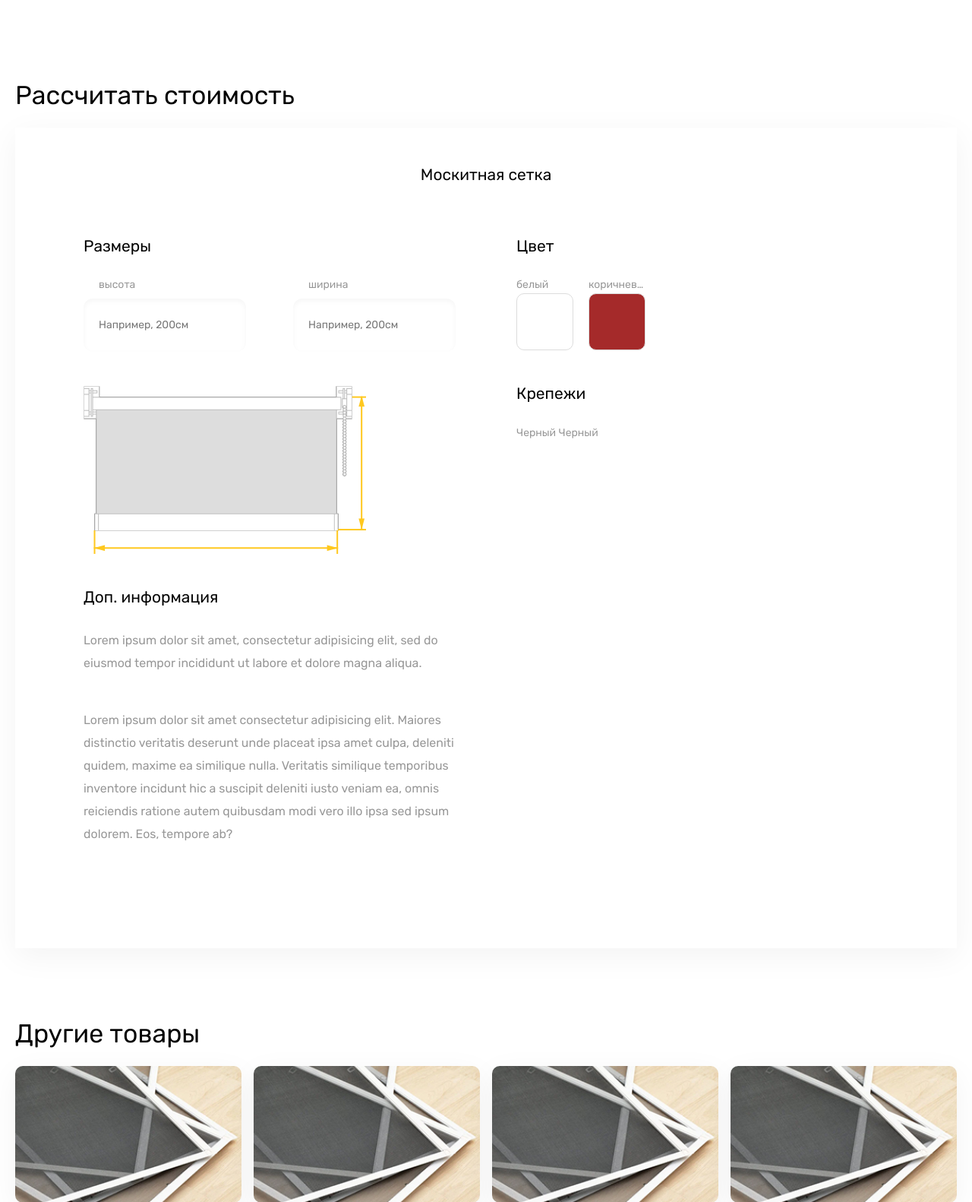
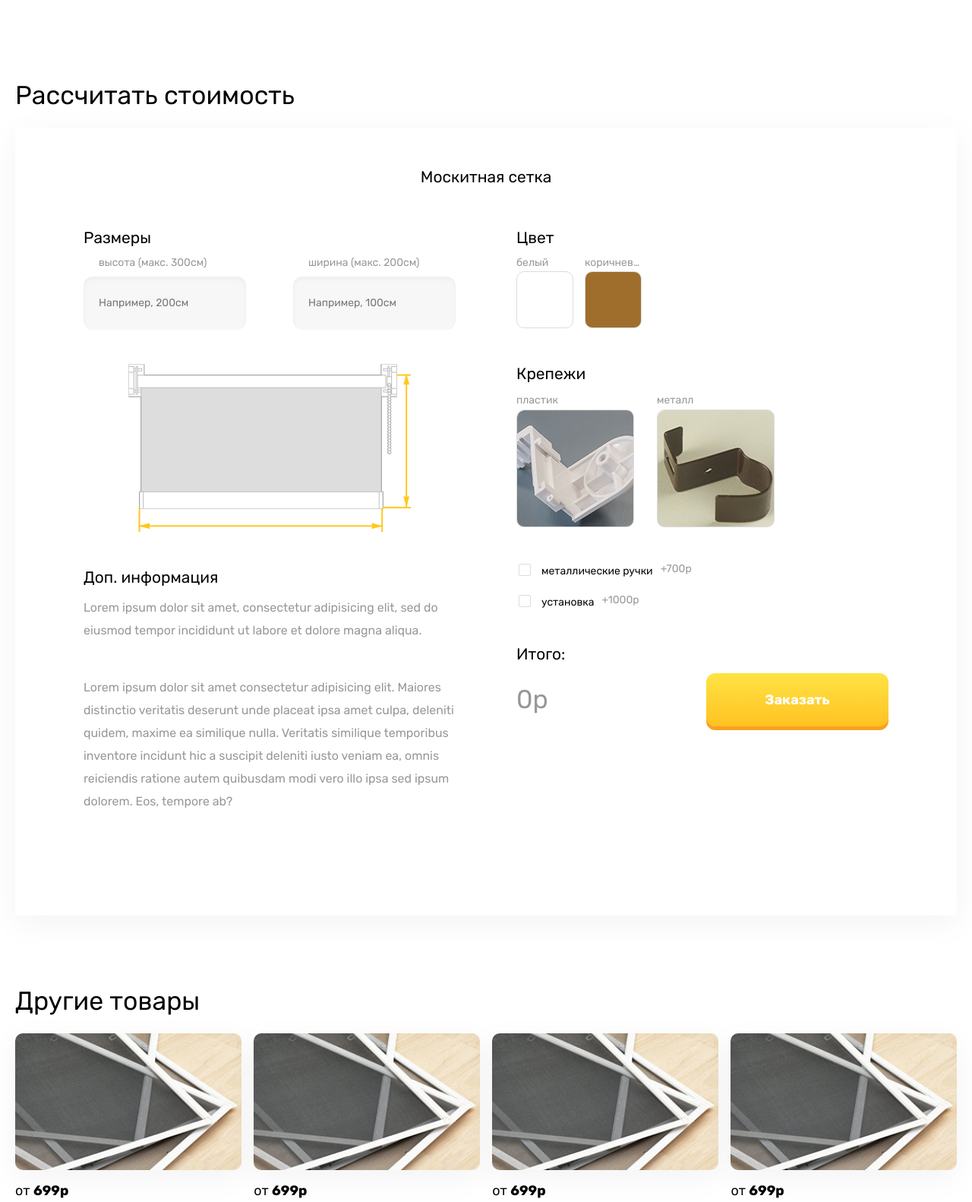
Before and after one commit to acr0matic/moskitsetki_msk, a PHP site: page /product-page.html in a window 1280 px wide. Shown: the part 2120-3702 px from the top of the page at 76% size. Run offline with PHP 8.4, Linux system fonts and the light colour scheme; style sheets or scripts are compiled from the project's sources.

Commit message:
Сверстан калькулятор, исправлены ошибки

```diff
--- a/src/product-page.html
+++ b/src/product-page.html
@@ -133,19 +133,19 @@
           <h2 class="sub-heading">Рассчитать стоимость</h2>
         </div>
         <!-- /.section-title -->
-        <div class="calculator">
+        <form class="calculator">
           <h3 class="calculator-title">Москитная сетка</h3>
           <div class="calculator-wrapper">
             <div class="calculator-column">
               <h3 class="calculator-title">Размеры</h3>
               <div class="calculator-block input-wrapper">
                 <label class="input-label">
-                  <span class="input-info">высота</span>
-                  <input class="input input-text" type="text"  placeholder="Например, 200см">
+                  <span class="input-info">высота (макс. 300см)</span>
+                  <input class="input input-text input-shadow" type="number" max="300" placeholder="Например, 200см">
                 </label>
                 <label class="input-label">
-                  <span class="input-info">ширина</span>
-                  <input class="input input-text" type="text"  placeholder="Например, 200см">
+                  <span class="input-info">ширина (макс. 200см)</span>
+                  <input class="input input-text input-shadow" max="200" type="number"  placeholder="Например, 100см">
                 </label>
               </div>
               <!-- /.input-wrapper -->
@@ -160,40 +160,63 @@
             <div class="calculator-column">
               <h3 class="calculator-title">Цвет</h3>
               <div class="calculator-block calculator-color">
-                <div class="radio-box">
+                <div class="radio-box radio-box-color">
                   <input class="radio radio-color" type="radio" id="color-white" name="color" value="white">
                   <label class="calculator-heading radio-color-icon" for="color-white" class="radio-wrapper">белый</label>
                 </div>
                 <!-- /.radio-box -->
-                <div class="radio-box">
+                <div class="radio-box radio-box-color">
                   <input class="radio radio-color" type="radio" id="color-brown" name="color" value="brown">
                   <label class="calculator-heading radio-color-icon" for="color-brown" class="radio-wrapper">коричневый</label>
                 </div>
                 <!-- /.radio-box -->
-
               </div>
               <!-- /.calculator-color -->
 
               <h3 class="calculator-title">Крепежи</h3>
-              <div class="calculator-fasteners">
-                <label class="input-label">
-                  <span>Черный</span>
-                  <input class="radio radio-fasteners" type="radio" name="color" value="white">
-                </label>
-                <label class="input-label">
-                  <span>Черный</span>
-                  <input class="radio radio-fasteners" type="radio" name="color" value="brown">
-                </label>
+              <div class="calculator-block calculator-fasteners">
+                <div class="radio-box radio-box-fasteners">
+                  <input class="radio" type="radio" id="fasteners-plastic" name="fasteners" value="plastic">
+                  <label class="calculator-heading radio-fasteners" for="fasteners-plastic" class="radio-wrapper">пластик</label>
+                </div>
+                <!-- /.radio-box -->
+                <div class="radio-box radio-box-fasteners">
+                  <input class="radio" type="radio" id="fasteners-metal" name="fasteners" value="metal">
+                  <label class="calculator-heading radio-fasteners" for="fasteners-metal" class="radio-wrapper">металл</label>
+                </div>
+                <!-- /.radio-box -->
               </div>
-              <!-- /.calculator-color -->
+              <!-- /.calculator-fasteners -->
+
+              <div class="calculator-block calculator-advanced">
+                <div class="checkbox">
+                  <input type="checkbox" id="calculator-iron-knob" />
+                  <label for="calculator-iron-knob">металлические ручки</label>
+                  <span>+700р</span>
+                </div>
+                <div class="checkbox">
+                  <input type="checkbox" id="calculator-install" />
+                  <label for="calculator-install">установка</label>
+                  <span>+1000р</span>
+                </div>
+              </div>
+              <!-- /.calculator-advanced -->
+
+              <div class="calculator-block calculator-final">
+                <h3 class="calculator-title">Итого:</h3>
+                <div class="calculator-order">
+                  <span class="calculator-price">0р</span>
+                  <button class="button button-large">Заказать</button>
+                </div>
+                <!-- /.calculator-order -->
+              </div>
+              <!-- /.calculator-column -->
             </div>
-            <!-- /.calculator-column -->
+            <!-- /.calculator-wrapper -->
           </div>
-          <!-- /.calculator-wrapper -->
-        </div>
-        <!-- /.calculator -->
-      </div>
-      <!-- /.container -->
+          <!-- /.calculator -->
+        </form>
+        <!-- /.container -->
     </section>
 
     <section id="other-products">
@@ -281,8 +304,8 @@
         <form class="form form-modal" action="">
           <h2 class="modal-title">Заказать обратный звонок</h2>
           <p class="modal-text">Укажите Ваш имя и номер телефона, мы свяжемся с Вами в ближайшее время, согласуем удобное время и дату</p>
-          <input class="input input-text" type="text" name="" placeholder="Ваше имя">
-          <input class="input input-text" type="text" name="" placeholder="Ваше имя">
+          <input class="input input-text input-shadow" type="text" name="" placeholder="Ваше имя">
+          <input class="input input-text input-shadow" type="text" name="" placeholder="Ваше имя">
           <div class="checkbox">
             <input type="checkbox" id="accept" />
             <label for="accept">Я согласен на обработку моих персональных данных согласно условиям <a href="" class="politics">политики конфиденциальности</a></label>
--- a/src/production.html
+++ b/src/production.html
@@ -269,8 +269,8 @@
         <form class="form form-modal" action="">
           <h2 class="modal-title">Заказать обратный звонок</h2>
           <p class="modal-text">Укажите Ваш имя и номер телефона, мы свяжемся с Вами в ближайшее время, согласуем удобное время и дату</p>
-          <input class="input input-text" type="text" name="" placeholder="Ваше имя">
-          <input class="input input-text" type="text" name="" placeholder="Ваше имя">
+          <input class="input input-text input-shadow" type="text" name="" placeholder="Ваше имя">
+          <input class="input input-text input-shadow" type="text" name="" placeholder="Ваше имя">
           <div class="checkbox">
             <input type="checkbox" id="accept" />
             <label for="accept">Я согласен на обработку моих персональных данных согласно условиям <a href="" class="politics">политики конфиденциальности</a></label>
--- a/src/styles/scss/abstracts/_variables.scss
+++ b/src/styles/scss/abstracts/_variables.scss
@@ -34,3 +34,8 @@
 $second-layer: 2;
 $third-layer: 3;
 $higher-layer: 10001;
+
+// Цвета в калькуляторе
+
+$calculator-white: #ffffff;
+$calculator-brown: #a06e2c;
--- a/src/styles/scss/base/_typography.scss
+++ b/src/styles/scss/base/_typography.scss
@@ -47,6 +47,7 @@
   font-weight: 500;
 }
 
+.calculator-price,
 .modal-title,
 .block-title,
 h1 {
@@ -63,7 +64,7 @@
   line-height: 45px;
 }
 
-h3
+h3,
 .modal-text,
 .product-description,
 .kit-item,
--- a/src/styles/scss/components/_input.scss
+++ b/src/styles/scss/components/_input.scss
@@ -8,6 +8,7 @@
   padding: 20px;
 
   box-shadow: inset 0 3px 7px 0 rgba(0, 0, 0, 0.04);
+  transition: all .3s ease;
 
   &-wrapper {
     display: flex;
@@ -17,6 +18,10 @@
     .input:first-child {
       margin-right: 30px;
     }
+  }
+
+  &:invalid {
+    background: #f8dada;
   }
 
   &-info {
@@ -29,6 +34,11 @@
     display: block;
     margin-bottom: 10px;
   }
+
+  &-shadow {
+    background: #f7f7f7;
+    box-shadow: inset 0 3px 7px 0 rgba(0, 0, 0, 0.04);
+  }
 }
 
 .form-callback {
@@ -40,9 +50,6 @@
 
 .form-contact {
   .input {
-    background: #f7f7f7;
-    box-shadow: inset 0 3px 7px 0 rgba(0, 0, 0, 0.04);
-
     &-text {
       margin-bottom: 30px;
     }
@@ -51,12 +58,15 @@
 
 .form-modal {
   .input {
-    background: #f7f7f7;
-    box-shadow: inset 0 3px 7px 0 rgba(0, 0, 0, 0.04);
-
     &-text {
       margin-bottom: 10px;
     }
+  }
+}
+
+.checkbox {
+  span {
+    margin-left: 10px;
   }
 }
 
@@ -122,7 +132,29 @@
   display: none;
 
   &-box {
-    max-width: 75px;
+    &-color {
+      max-width: 75px;
+      margin-right: 15px;
+    }
+
+    &-fasteners {
+      max-width: 155px;
+      margin-right: 30px;
+    }
+  }
+
+  &-fasteners {
+    &::after {
+      content: "";
+      display: block;
+      cursor: pointer;
+      width: 155px;
+      height: 155px;
+      border-radius: 10px;
+      margin-top: 3px;
+      border: 1px solid #dcdcdc;
+      transition: all 0.3s ease;
+    }
   }
 
   &-color-icon {
@@ -150,16 +182,40 @@
 
 label[for="color-white"] {
   &::after {
-    background-color: #ffffff;
+    background-color: $calculator-white;
   }
 }
 
 label[for="color-brown"] {
   &::after {
-    background-color: brown;
+    background-color: $calculator-brown;
   }
 }
+
+label[for="fasteners-plastic"] {
+  &::after {
+    background-image: url("../../img/plastic-fasteners.jpg");
+  }
+}
+
+label[for="fasteners-metal"] {
+  &::after {
+    background-image: url("../../img/metal-fasteners.jpg");
+  }
+}
+
+
 
 input[type="radio"]:checked + label::after {
   transform: scale(0.7) rotate(45deg);
 }
+
+input::-webkit-outer-spin-button,
+input::-webkit-inner-spin-button {
+  -webkit-appearance: none;
+  margin: 0;
+}
+
+input[type=number] {
+  -moz-appearance: textfield;
+}
--- a/src/styles/scss/components/_slider.scss
+++ b/src/styles/scss/components/_slider.scss
@@ -9,6 +9,7 @@
 
 .swiper-button-prev,
 .swiper-button-next {
+  z-index: $first-layer;
   top: 45%;
 }
 
--- a/src/styles/scss/layout/_calculator.scss
+++ b/src/styles/scss/layout/_calculator.scss
@@ -11,7 +11,7 @@
   }
 
   &-title {
-    margin-bottom: 30px;
+    margin-bottom: 10px;
   }
 
   &-column {
@@ -21,15 +21,14 @@
 
   &-block {
     margin-bottom: 45px;
+  }
 
+  &-fasteners {
+    display: flex;
   }
 
   &-color {
     display: flex;
-
-    .radio-box {
-      margin-right: 20px;
-    }
 
     .radio-color-icon {
       display: block;
@@ -41,7 +40,14 @@
 
   &-preview {
     display: block;
-    margin: inherit auto;
+    margin-left: auto;
+    margin-right: auto;
+  }
+
+  &-order {
+    display: flex;
+    align-items: center;
+    justify-content: space-between;
   }
 
 }
```
Also changed, not shown: src/index.html (+10 -10 lines), src/img/metal-fasteners.jpg (added), src/img/plastic-fasteners.jpg (added), src/img/plastic-fasteners.png (added).
